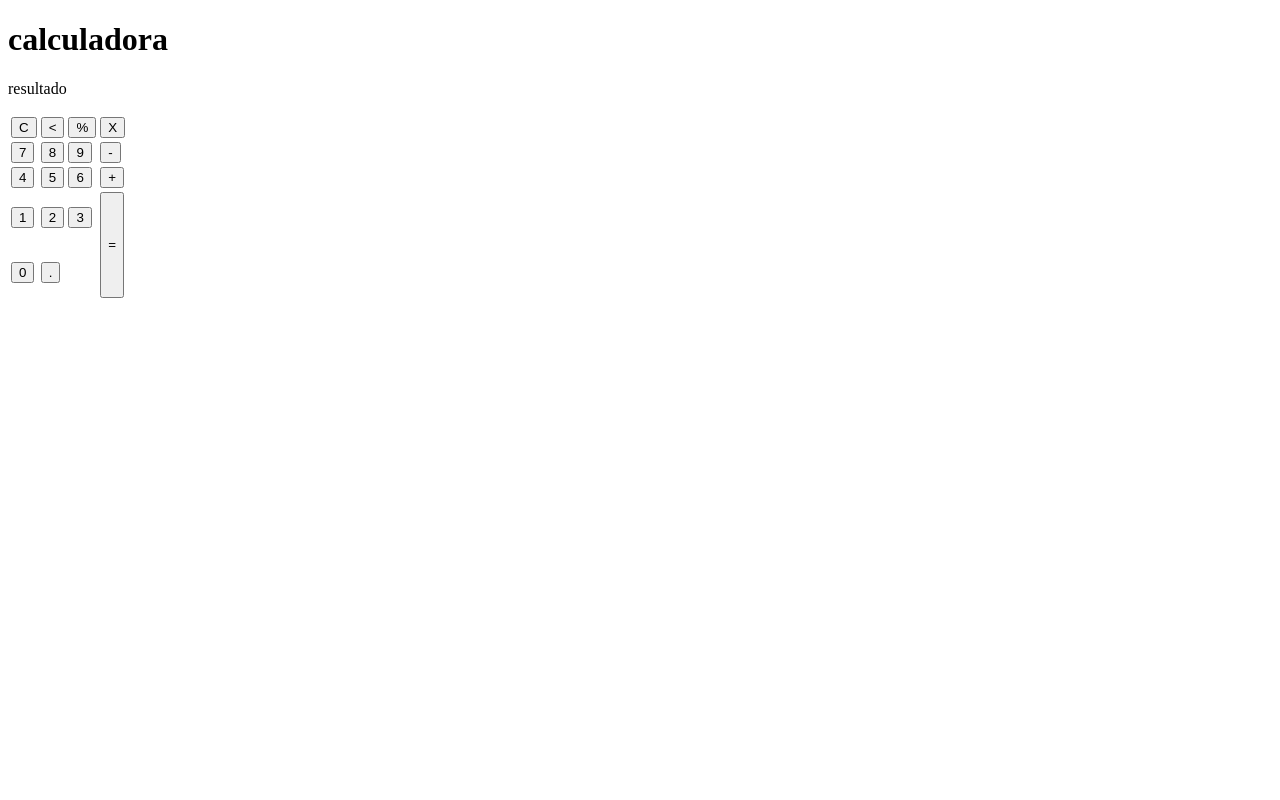
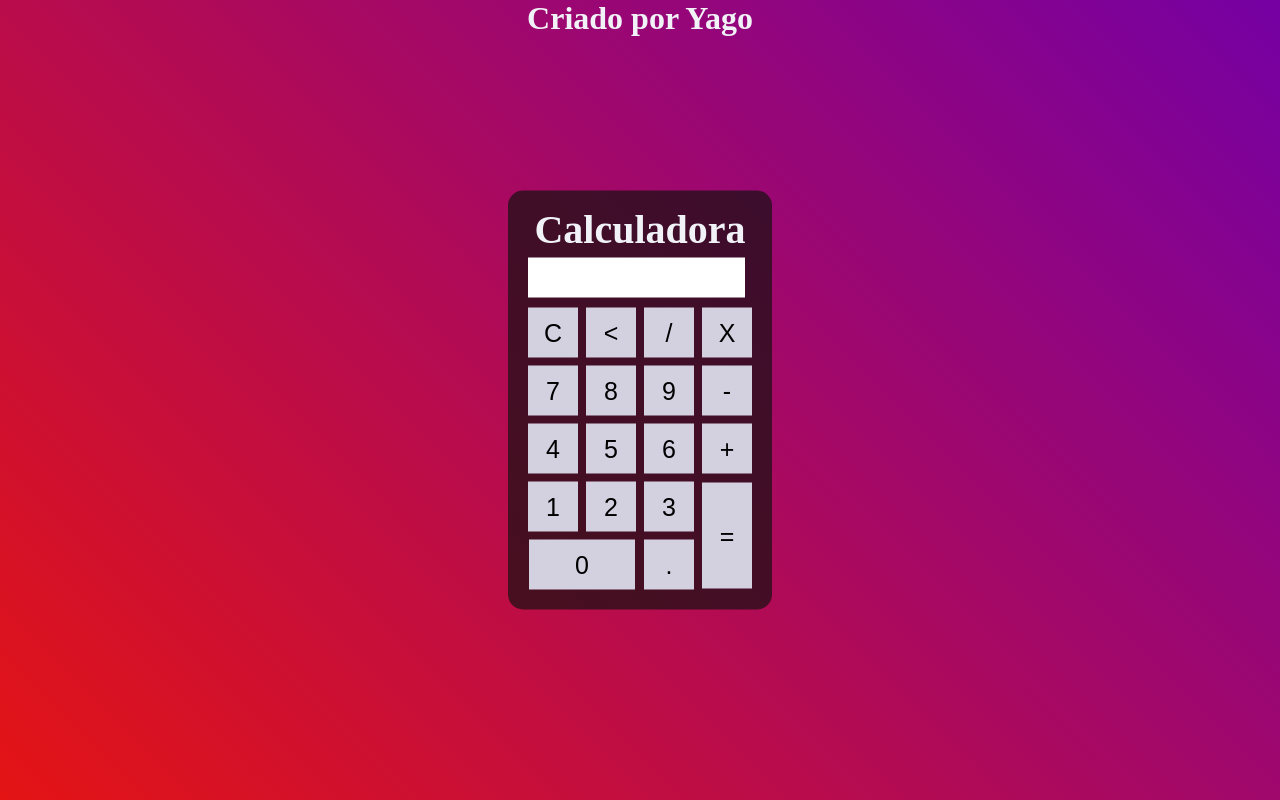
Before and after one commit to YahooGamer12/MInecarft-java-edition, a plain HTML site: page index.html in a window 1280 px wide. Drawn offline with Linux system fonts and the light colour scheme.

Commit message:
Add files via upload

```diff
--- a/index.html
+++ b/index.html
@@ -1,45 +1,79 @@
 <!DOCTYPE html>
-<html lang="en">
+
+<html>
     <head>
-    <meta charset="UTF-8">
-    <meta name="viewport" content="width=device-width, initial-scale=1.0">
-    <link rel="stylesheet" href="style.css">
-    <title>Document</title>
+        <title>Calculadora</title>
+        <meta harset="UTF-8">
+        <meta name="viewport" content="width-device-width, initial-scale=1.0">
+        <link rel="stylesheet" href="styles.css">
     </head>
+
     <body>
-    <div class="calculadora">
-        <h1>calculadora</h1>
-        <p id="resultado">resultado</p>
+        <div class="fundo">
+            <h1>Criado por Yago</h1>
+            <div class="Calculadora">
+                <h1>Calculadora</h1>
+                <p id="resultado"></p>
                 <table>
                     <tr>
-                <td><button class="botão">C</button></td>
-                <td><button class="botão"><</button></td>
-                <td><button class="botão">%</button></td>
-                <td><button class="botão">X</button></td>
+                        <td><button class="botao">C</button></td>
+                        <td><button class="botao"><</button></td>
+                        <td><button class="botao" onclick="insert ('/')">/</button></td>
+                        <td><button class="botao" onclick="insert ('*')">X</button></td>
                     </tr>
                     <tr>
-                <td><button class="botão">7</button></td>
-                <td><button class="botão">8</button></td>
-                <td><button class="botão">9</button></td>
-                <td><button class="botão">-</button></td>
+                        <td><button class="botao" onclick="insert ('7')">7</button></td>
+                        <td><button class="botao" onclick="insert ('8')">8</button></td>
+                        <td><button class="botao" onclick="insert ('9')">9</button></td>
+                        <td><button class="botao" onclick="insert ('-')">-</button></td>
                     </tr>
                     <tr>
-                <td><button class="botão">4</button></td>
-                <td><button class="botão">5</button></td>
-                <td><button class="botão">6</button></td>
-                <td><button class="botão">+</button></td>
+                        <td><button class="botao" onclick="insert ('4')">4</button></td>
+                        <td><button class="botao" onclick="insert ('5')">5</button></td>
+                        <td><button class="botao" onclick="insert ('6')">6</button></td>
+                        <td><button class="botao" onclick="insert ('+')">+</button></td>
                     </tr>
                     <tr>
-                <td><button class="botão">1</button></td>
-                <td><button class="botão">2</button></td>
-                <td><button class="botão">3</button></td>
-                <td rowspan="2"><button class='botao'style='height:106px;'>=</button></td>
+                        <td><button class="botao" onclick="insert ('1')">1</button></td>
+                        <td><button class="botao" onclick="insert ('2')">2</button></td>
+                        <td><button class="botao" onclick="insert ('3')">3</button></td>
+                        <td rowspan="2"><button class="botao" style="height: 106px;">=</button></td>
                     </tr>
                     <tr>
-                <td><button class="botão">0</button></td>
-                <td><button class="botão">.</button></td>
+                        <td colspan="2"><button class="botao" style="width: 106px;">0</button></td>
+                        <td><button class="botao">.</button></td>
                     </tr>
                 </table>
             </div>
+        </div>
+<script>
+    function insert (num)
+            {
+                var numero=document.getElementById ('resultado').innerHTML;
+                document.getElementById ('resultado').innerHTML = numero+num;
+            }
+            function clean ()
+                                {
+                                    document.getElementById('resultado').innerHTML="";
+                                }
+            function back()
+            {
+                var resultado = document.getElementById('resultado').innerHTML;
+                document.getElementById('resultado').innerHTML= resultado.substring(0, resultado.length -1);
+            }
+            function calcular ()
+            {
+                var resultado = document.getElementById('resultado').innerHTML;
+                if (resultado)
+                {
+                    document.getElementById('resultado').innerHTML = eval(resultado);
+
+                }
+                else
+                {
+                    document.getElementById('resultado').innerHTML = "Nada para calcular";
+                }
+            }
+</script>
 </body>
 </html>
--- /dev/null
+++ b/styles.css
@@ -0,0 +1,44 @@
+*{
+   margin: 0;
+   padding: 0;
+}
+.fundo{
+   background-image: linear-gradient(45deg, rgb(228, 20, 20), rgb(117, 0, 163));
+   height: 100vh;
+   color: rgb(241, 242, 247);
+   font-family: 'Times New Roman', Times, serif;
+   text-align: center;
+}
+.Calculadora{
+   position: absolute;
+   background-color: rgba(22, 17, 17, 0.7);
+   top: 50%;
+   left: 50%;
+   transform: translate(-50%, -50%);
+   border-radius: 15px;
+   padding: 15px;
+   font-size: 20px;
+}
+.botao{
+   width: 50px;
+   height: 50px;
+   margin: 3px;
+   font-size: 25px;
+   cursor: pointer;
+   background-color: rgb(211, 208, 224);
+   border: none;
+   color: black;
+}
+.botao:hover{
+   background-color: black;
+   color: white;
+}
+#resultado{
+   background-color: white;
+   width: 207px;
+   height: 30px;
+   margin: 5px;
+   color: black;
+   text-align: right;
+   padding: 5px;
+}
```
Also changed, not shown: 1 other file. Lines whose indentation alone changed are shown as unchanged.
